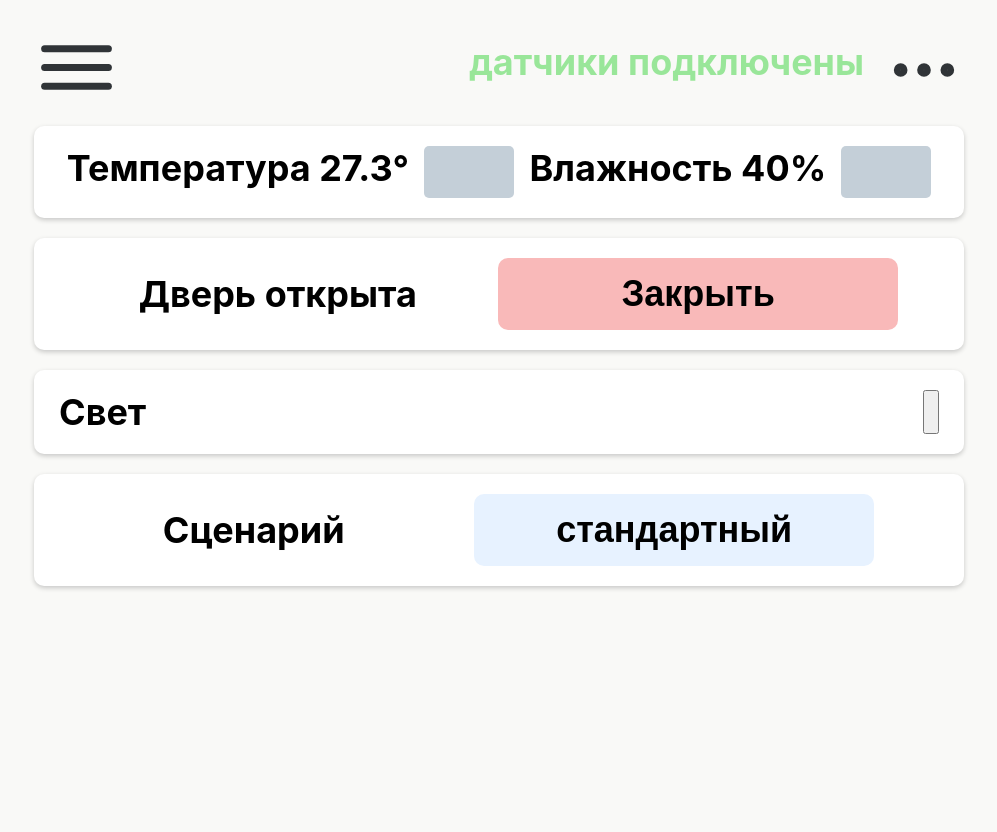
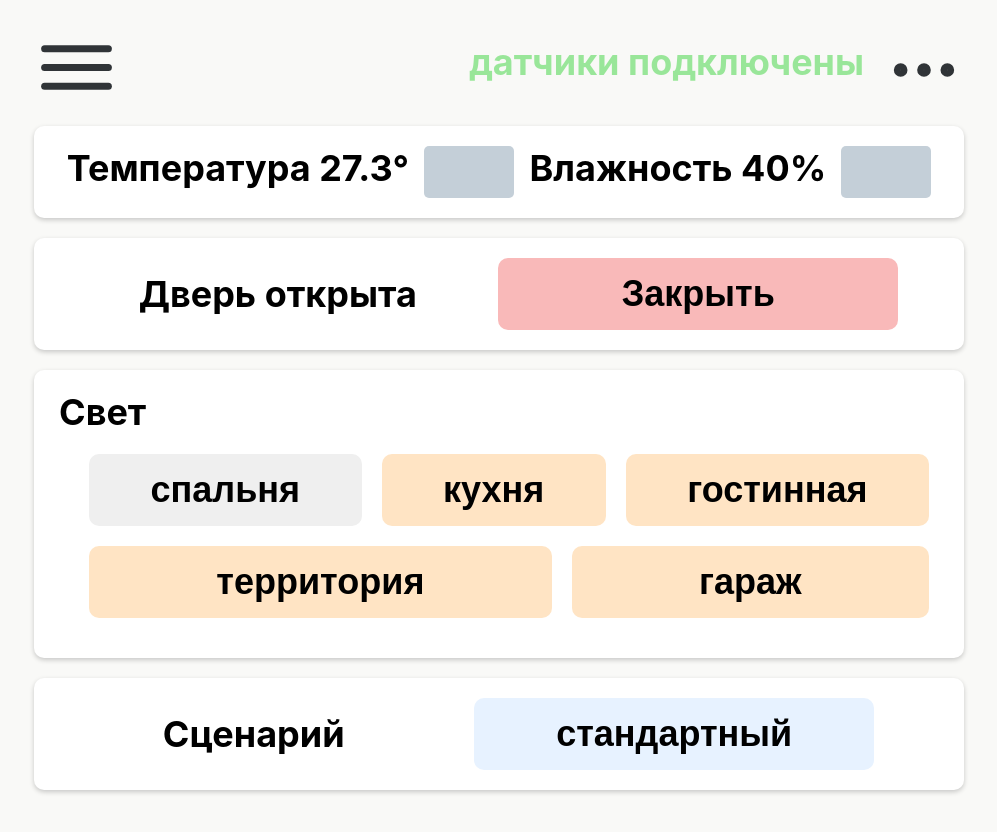
Before and after one commit to arec0000/x-home, a React (Create React App) app in the folder client/: page / in a window 1280 px wide. Shown: the top 832 px of the page, without its empty margins (141-1138 px from the left). Before the commit the page ends 800 px from the top, so only its background shows below. Built offline with nearby package versions, Linux system fonts and the light colour scheme; no server answers.

Commit message:
client: add light component

```diff
--- a/client/src/components/app/App.js
+++ b/client/src/components/app/App.js
@@ -85,6 +85,13 @@ class App extends Component {
         }));
     }
 
+    onToggleLight = (id) => {
+        this.setState(({lightButtons}) => ({
+            lightButtons: lightButtons.map(item =>
+                item.id === id ? {...item, shine: !item.shine} : item
+            )
+        }))
+    }
     render() {
         const {connectedStatus, sensTemp, sensWetness, doorControl, lightButtons} = this.state;
         return (
@@ -101,7 +108,8 @@ class App extends Component {
                         onClickDoor={this.onClickDoor}/>
                     <LightControl
                         key={3}
-                        lightButtons={lightButtons}/>
+                        lightButtons={lightButtons}
+                        onToggleLight={this.onToggleLight}/>
                     <ScenariosControl
                         key={4}/>
                 </ul>
--- a/client/src/components/door/door.css
+++ b/client/src/components/door/door.css
@@ -9,6 +9,7 @@
 
 .door-off-on {
     margin-left: 39px;
+    display: block;
 }
 
 .button-status-off {
@@ -51,17 +52,12 @@
     .door-control {
         padding:20px;
         padding-right: 5px;
-        width: 545px;
     }
     .button-status-on {
-        width: 180px;
         height: 60px;
-        font-size: 28px;
     }
     .button-status-off {
-        width: 150px;
         height: 60px;
-        font-size: 28px;
     }
     .door-off-on {
         margin-right: 0px;
@@ -70,24 +66,28 @@
     }
 }
 
+@media (max-width: 764px) {
+    .door-off-on {
+        margin-bottom: 20px;
+    }
+}
+
 @media (max-width: 530px) {
     .door-control {
-        width: 320px;
         padding-left: 15px;
         padding-right: 15px;
     }
     .button-status-on {
-        width: 130px;
         height: 50px;
         font-size: 24px;
     }
     .button-status-off {
-        width: 130px;
         height: 50px;
         font-size: 24px;
     }
     .door-off-on {
         font-size: 24px;
         margin-left: 0px;
+        margin-bottom: 20px;
     }
 }
--- a/client/src/components/light/light.css
+++ b/client/src/components/light/light.css
@@ -1,6 +1,64 @@
 .light-control {
     font-size: 36px;
     font-weight: bold;
+    font-size: 36px;
+    font-weight: bold;
+    background-color: #E5E7E9;
+    margin-right: 20px;
+}
+
+.light-control div {
     display: flex;
-    justify-content: space-between;
+    flex-wrap: wrap;
+    margin-top: 20px;
+    margin-left: 20px;
 }
+
+.light-on {
+    font-size: 36px;
+    font-weight: bold;
+    border-radius: 10px;
+    border: 0;
+    height: 72px;
+    margin: 0 10px 20px 10px;
+    padding-left: 20px;
+    padding-right: 20px;
+    flex-grow: 1;
+    outline: #C4CFD8;
+    transition-property: box-shadow, background-color, outline;
+    transition-duration: 0.20s;
+}
+
+.light-off {
+    font-size: 36px;
+    font-weight: bold;
+    border-radius: 10px;
+    border: 0;
+    height: 72px;
+    background-color: bisque;
+    margin: 0 10px 20px 10px;
+    padding-left: 20px;
+    padding-right: 20px;
+    flex-grow: 1;
+    outline: #C4CFD8;
+    transition-property: box-shadow, background-color, outline;
+    transition-duration: 0.15s;
+}
+
+.light-off:hover {
+    box-shadow: 0 2px 15px #C5CFFF;
+    border: 0;
+}
+
+.light-off:focus {
+    box-shadow: 0 2px 10px #C5CFFF;
+}
+
+.light-on:hover {
+    box-shadow: 0 2px 15px #C5CFFF;
+    border: 0;
+}
+
+ .light-on:focus {
+    box-shadow: 0 2px 10px #C5CFFF;
+}
--- a/client/src/components/light/light.js
+++ b/client/src/components/light/light.js
@@ -4,14 +4,31 @@ import WidgetGround from "../styled-components/styled-components";
 
 import './light.css';
 
+
 class LightControl extends Component {
     render() {
+        const {lightButtons} = this.props;
+
+        const buttons = lightButtons.map(item => {
+            const clazz = item.shine ? 'light-on' : 'light-off';
+
+            return (
+                <button
+                    className={clazz}
+                    type="button"
+                    key={item.id}
+                    onClick={() => this.props.onToggleLight(item.id)}>
+                    {item.name}
+                </button>
+            )
+        });
+
         return (
             <WidgetGround className="light-control">
                 <span>Свет</span>
-                <button
-                    type="button">
-                </button>
+                <div className="btn-group">
+                    {buttons}
+                </div>
             </WidgetGround>
         )
     }
--- a/client/src/components/scenarios/scenarios.css
+++ b/client/src/components/scenarios/scenarios.css
@@ -31,10 +31,8 @@
 @media (max-width: 930px) {
     .scenarios-control {
         padding:20px;
-        width: 540px;
     }
     .scenarios-control button {
-        width: 210px;
         height: 60px;
         font-size: 28px;
     }
@@ -45,18 +43,19 @@
 
 @media (max-width: 530px) {
     .scenarios-control {
-        width: 320px;
         padding-left: 15px;
         padding-right: 15px;
         font-size: 24px;
+
     }
     .scenarios-control button {
-        width: 200px;
         height: 50px;
         font-size: 24px;
+
     }
     .scenarios-control span {
         margin-right: 15px;
         margin-left: 0px;
+
     }
 }
```
